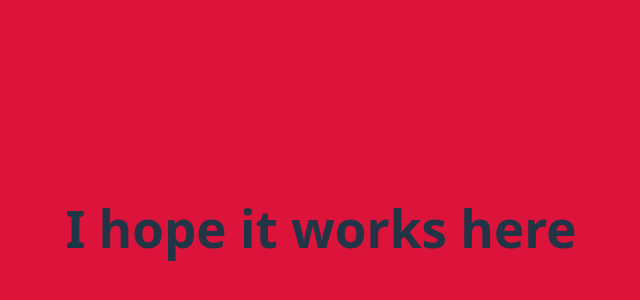
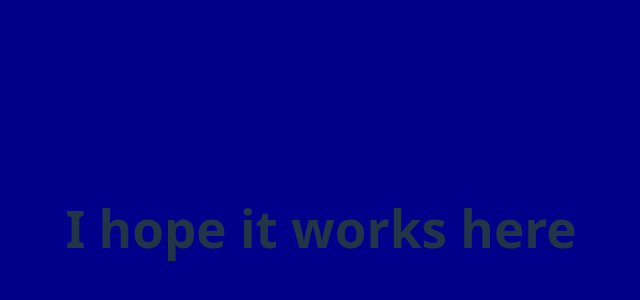
Before and after one commit to Basudev-Pokharel/github-actions-survives-vercel-fails, a React (Vite) app: page / in a window 1280 px wide. Shown: the part 172-472 px from the top of the page, without its empty margins (319-959 px from the left). Built offline with nearby package versions, Linux system fonts and the light colour scheme.

Commit message:
Error 500: Developer not found.

```diff
--- a/src/index.css
+++ b/src/index.css
@@ -28,7 +28,7 @@ body {
   place-items: center;
   min-width: 320px;
   min-height: 100vh;
-  background-color: Crimson;
+  background-color: DarkBlue;
 }
 
 h1 {
```
Also changed, not shown: 1 other file (tests, documents, lock files or other folders).
